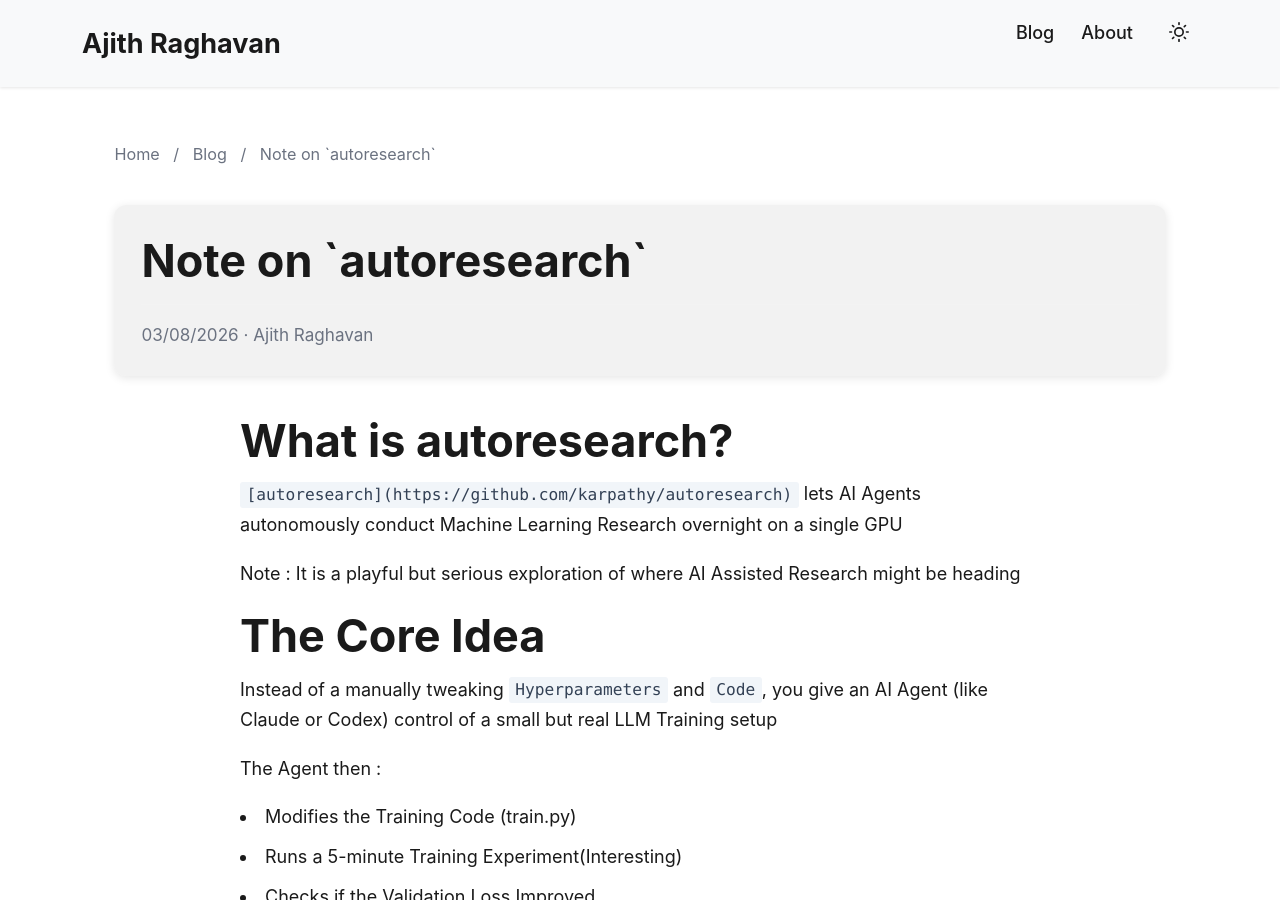
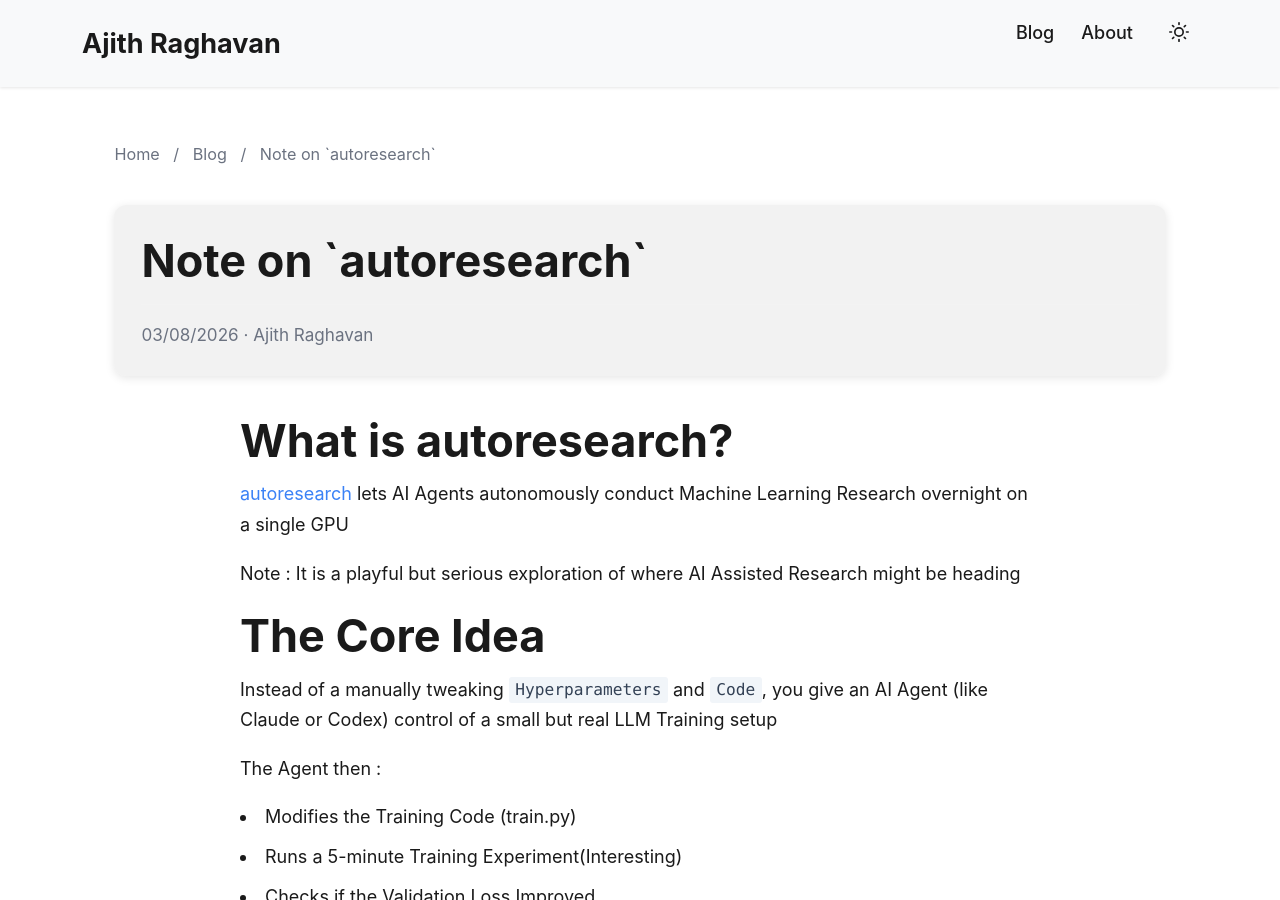
Before and after one commit to ajithraghavan/ajithraghavan.github.io, a Jekyll site: the page built from _posts/2026-03-08-Note-on-autoresearch.md, in a window 1280 px wide and 900 px high. Built offline with Jekyll 4.4.1, drawn with Linux system fonts in a browser that asks for light colours.

Commit message:
Update 2026-03-08-Note-on-autoresearch.md

```diff
--- a/_posts/2026-03-08-Note-on-autoresearch.md
+++ b/_posts/2026-03-08-Note-on-autoresearch.md
@@ -11,7 +11,7 @@ subtitle: ""
 
 # What is autoresearch?
 
-`[autoresearch](https://github.com/karpathy/autoresearch)` lets AI Agents autonomously conduct Machine Learning Research overnight on a single GPU
+[autoresearch](https://github.com/karpathy/autoresearch) lets AI Agents autonomously conduct Machine Learning Research overnight on a single GPU
 
 Note : It is a playful but serious exploration of where AI Assisted Research might be heading
 
```
